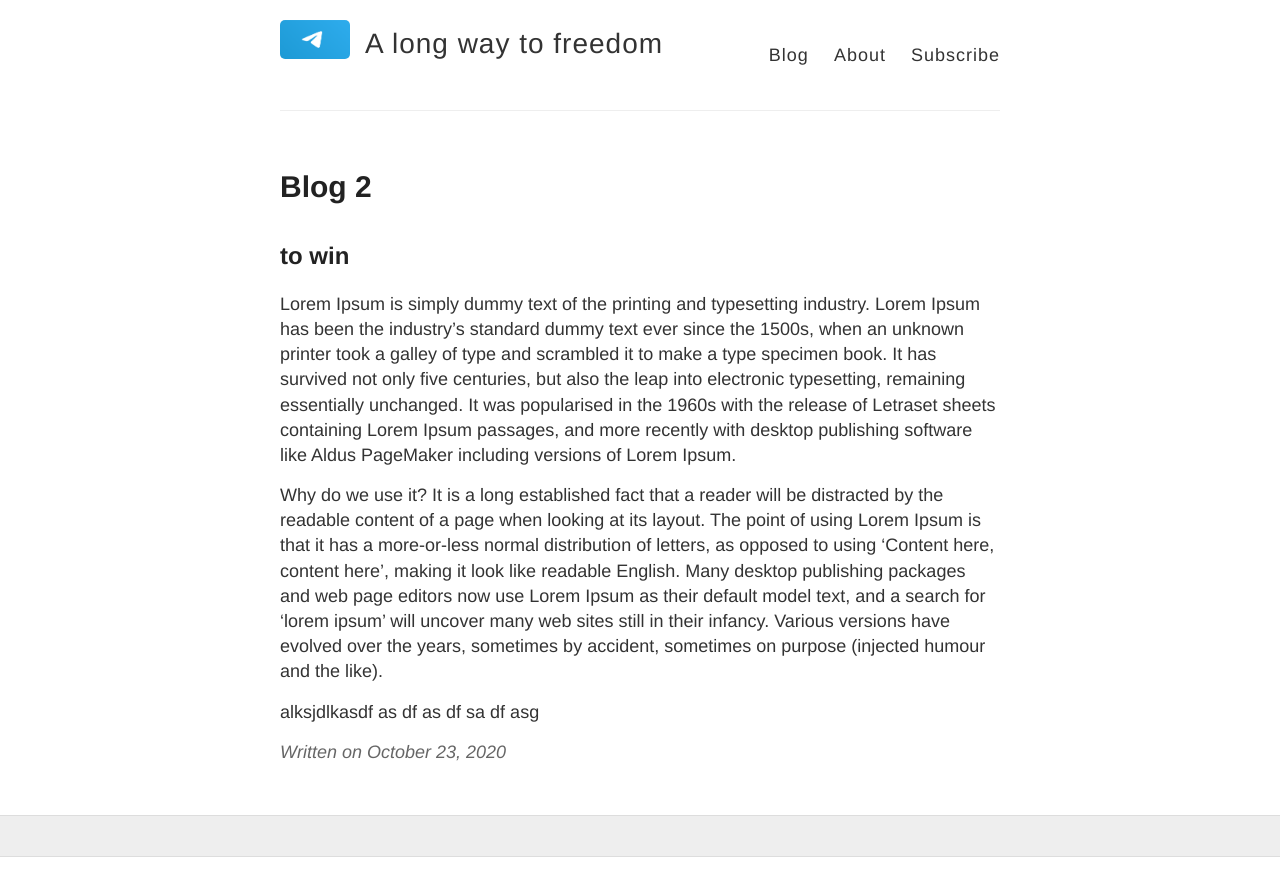
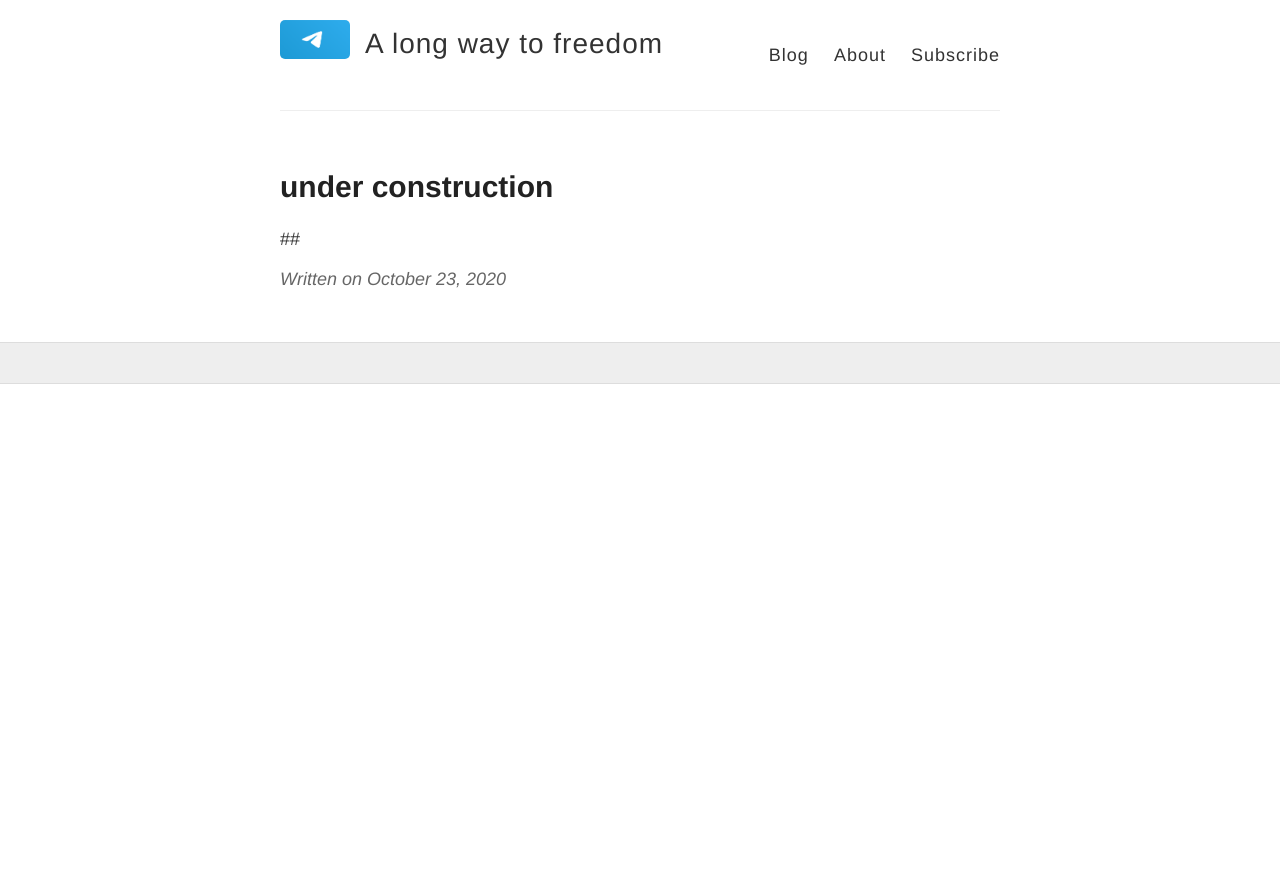
Before and after one commit to alongwaittofreedom/alongwaittofreedom, a Jekyll site: the page built from _posts/2020-10-23-blog_2.md, in a window 1280 px wide. Shown: the top 896 px of the page. Built offline with Jekyll 4.4.1, drawn with Linux system fonts in a browser that asks for light colours.

Commit message:
Update 2020-10-23-blog_2.md

```diff
--- a/_posts/2020-10-23-blog_2.md
+++ b/_posts/2020-10-23-blog_2.md
@@ -1,20 +1,5 @@
 ---
 layout: post
-title: Blog 2
+title: under construction
 ---
-## to win
-
-Lorem Ipsum is simply dummy text of the printing and typesetting industry. Lorem Ipsum has been the industry's standard dummy text ever since the 1500s, when an unknown printer took a galley of type and scrambled it to make a type specimen book. It has survived not only five centuries, but also the leap into electronic typesetting, remaining essentially unchanged. It was popularised in the 1960s with the release of Letraset sheets containing Lorem Ipsum passages, and more recently with desktop publishing software like Aldus PageMaker including versions of Lorem Ipsum.
-
-Why do we use it?
-It is a long established fact that a reader will be distracted by the readable content of a page when looking at its layout. The point of using Lorem Ipsum is that it has a more-or-less normal distribution of letters, as opposed to using 'Content here, content here', making it look like readable English. Many desktop publishing packages and web page editors now use Lorem Ipsum as their default model text, and a search for 'lorem ipsum' will uncover many web sites still in their infancy. Various versions have evolved over the years, sometimes by accident, sometimes on purpose (injected humour and the like).
-
-
-alksjdlkasdf
-as
-df
-as
-df
-sa
-df
-asg
+##
```
